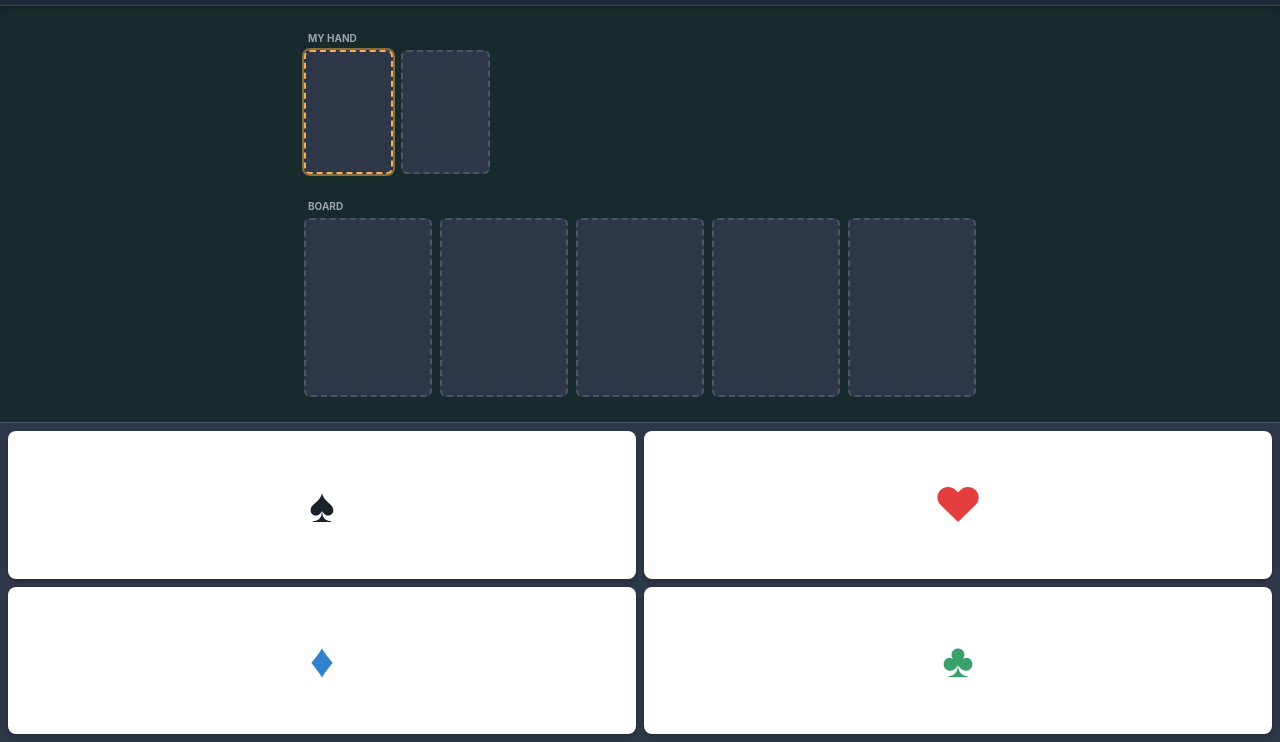
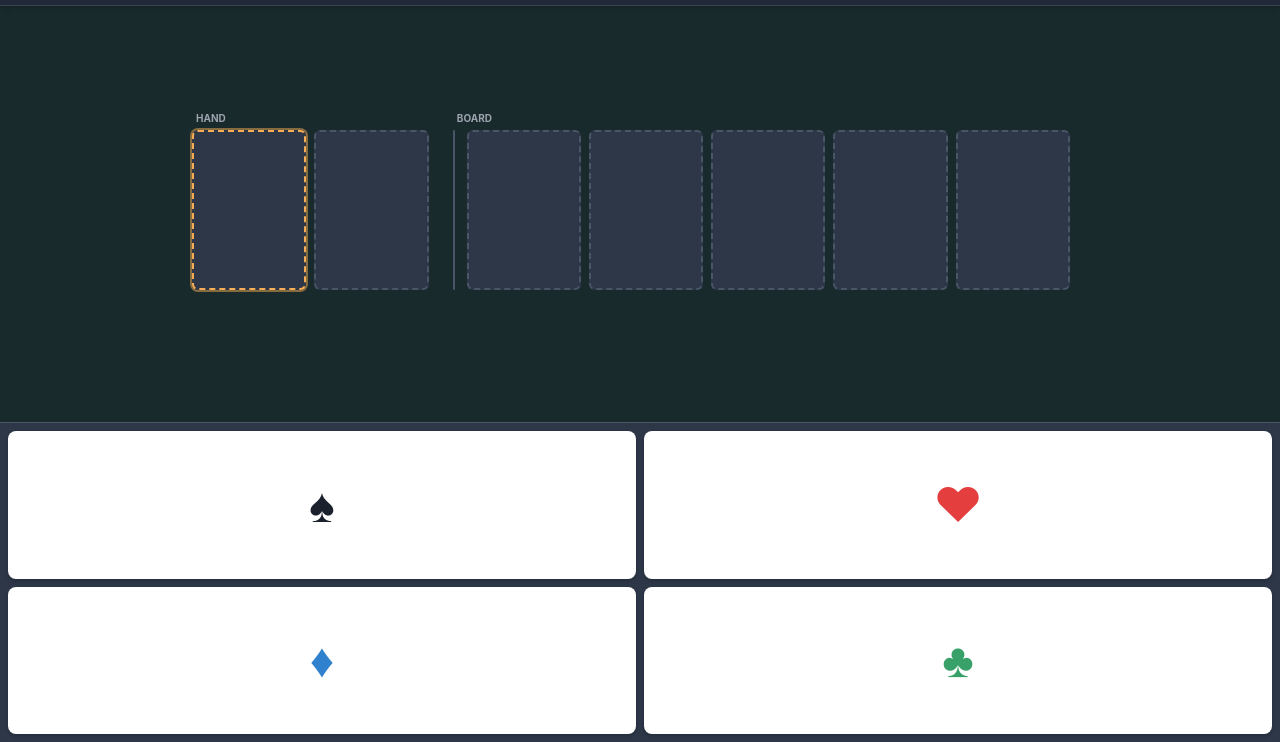
Before and after one commit to seiichiM/pcalc, a plain HTML site: page index.html in a window 1280 px wide. Shown: the part 58-800 px from the top of the page. Drawn offline with nearby package versions, Linux system fonts and the light colour scheme.

Commit message:
Add index.html

```diff
--- a/index.html
+++ b/index.html
@@ -32,7 +32,7 @@
             align-items: center;
             justify-content: center;
             font-weight: bold;
-            font-size: clamp(1rem, 2.5vh, 1.5rem);
+            font-size: clamp(0.8rem, 2vh, 1.2rem); /* Slightly smaller for 7 in row */
             cursor: pointer;
             transition: all 0.1s;
             position: relative;
@@ -62,7 +62,7 @@
             flex: 1 1 auto;
             display: flex;
             flex-direction: column;
-            justify-content: space-evenly;
+            justify-content: center; /* Center vertically */
             padding: 0.5rem;
             background: rgba(20, 83, 45, 0.2);
             overflow-y: auto;
@@ -79,8 +79,6 @@
         }
 
         /* --- Picker Grids --- */
-
-        /* Suit Picker: 2x2 Grid */
         .suit-grid {
             display: grid;
             grid-template-columns: 1fr 1fr;
@@ -101,14 +99,13 @@
         }
         .suit-btn:active { transform: scale(0.98); }
 
-        /* Rank Picker: 4 cols x 4 rows */
         .rank-grid {
-            display: grid;
-            grid-template-columns: repeat(4, 1fr);
-            grid-template-rows: repeat(4, 1fr);
+            display: flex;
+            flex-wrap: wrap;
             gap: 4px;
             height: 100%;
             width: 100%;
+            align-content: stretch;
         }
         .rank-btn {
             background: white;
@@ -120,6 +117,17 @@
             font-weight: bold;
             color: #1a202c;
             cursor: pointer;
+            flex-grow: 1;
+            margin-bottom: 0;
+            box-sizing: border-box;
+        }
+        .rank-btn.width-third {
+            width: calc(33.333% - 4px);
+            height: calc(25% - 4px);
+        }
+        .rank-btn.width-quarter {
+            width: calc(25% - 4px);
+            height: calc(25% - 4px);
         }
         .rank-btn.disabled {
             opacity: 0.2;
@@ -128,13 +136,20 @@
         }
         .rank-btn:active { background: #e2e8f0; }
 
-        /* Selected Suit Indicator in Rank Picker */
         .rank-header {
             display: flex;
             justify-content: space-between;
             align-items: center;
             margin-bottom: 4px;
             height: 30px;
+        }
+
+        /* Separator for Hole/Board */
+        .separator {
+            width: 2px;
+            background-color: #4a5568;
+            margin: 0 4px;
+            border-radius: 1px;
         }
 
     </style>
@@ -175,28 +190,43 @@
         </div>
     </div>
 
-    <!-- Table -->
+    <!-- Table: Single Row Layout -->
     <div class="table-area">
-        <div class="w-full max-w-2xl mx-auto">
-            <div class="text-[10px] text-gray-400 mb-1 ml-1 font-bold">MY HAND</div>
-            <div class="grid grid-cols-7 gap-2">
-                <div class="card-slot col-span-1" id="hole-1" onclick="selectSlot('hole-1')"></div>
-                <div class="card-slot col-span-1" id="hole-2" onclick="selectSlot('hole-2')"></div>
-                <div class="col-span-5 flex items-center pl-2">
-                     <div id="loading" class="hidden text-yellow-400 text-sm animate-pulse font-mono">Simulating...</div>
+        <div class="w-full max-w-4xl mx-auto flex flex-col gap-1">
+
+            <!-- Labels -->
+            <div class="flex px-1 text-[10px] text-gray-400 font-bold">
+                <div style="flex: 2">HAND</div>
+                <div style="width: 10px"></div>
+                <div style="flex: 5">BOARD</div>
+            </div>
+
+            <!-- Cards Row -->
+            <div class="flex gap-2 h-32 md:h-40">
+                <!-- Hole Cards (2) -->
+                <div class="flex gap-2 flex-1">
+                    <div class="card-slot flex-1" id="hole-1" onclick="selectSlot('hole-1')"></div>
+                    <div class="card-slot flex-1" id="hole-2" onclick="selectSlot('hole-2')"></div>
+                </div>
+
+                <!-- Separator -->
+                <div class="separator"></div>
+
+                <!-- Board Cards (5) -->
+                <div class="flex gap-2 flex-[2.5]">
+                    <div class="card-slot flex-1" id="board-1" onclick="selectSlot('board-1')"></div>
+                    <div class="card-slot flex-1" id="board-2" onclick="selectSlot('board-2')"></div>
+                    <div class="card-slot flex-1" id="board-3" onclick="selectSlot('board-3')"></div>
+                    <div class="card-slot flex-1" id="board-4" onclick="selectSlot('board-4')"></div>
+                    <div class="card-slot flex-1" id="board-5" onclick="selectSlot('board-5')"></div>
                 </div>
             </div>
-        </div>
 
-        <div class="w-full max-w-2xl mx-auto mt-2">
-            <div class="text-[10px] text-gray-400 mb-1 ml-1 font-bold">BOARD</div>
-            <div class="grid grid-cols-5 gap-2">
-                <div class="card-slot" id="board-1" onclick="selectSlot('board-1')"></div>
-                <div class="card-slot" id="board-2" onclick="selectSlot('board-2')"></div>
-                <div class="card-slot" id="board-3" onclick="selectSlot('board-3')"></div>
-                <div class="card-slot" id="board-4" onclick="selectSlot('board-4')"></div>
-                <div class="card-slot" id="board-5" onclick="selectSlot('board-5')"></div>
+            <!-- Loading Indicator -->
+            <div class="h-6 flex justify-center items-center">
+                 <div id="loading" class="hidden text-yellow-400 text-sm animate-pulse font-mono">Simulating...</div>
             </div>
+
         </div>
     </div>
 
@@ -372,7 +402,6 @@
                 container.appendChild(grid);
             } else {
                 // Show Rank Picker
-                // Header to go back
                 const header = document.createElement('div');
                 header.className = 'rank-header';
 
@@ -386,7 +415,6 @@
                 `;
                 container.appendChild(header);
 
-                // Used cards check
                 const usedRanks = new Set();
                 [...state.hole, ...state.board].forEach(c => {
                     if(c && c.s === state.tempSuit) usedRanks.add(c.r);
@@ -394,13 +422,15 @@
 
                 const grid = document.createElement('div');
                 grid.className = 'rank-grid';
-                // Adjust grid height: container h - header h (30) - gap
                 grid.style.height = 'calc(100% - 34px)';
 
                 RANKS.forEach((rank, rIdx) => {
                     const btn = document.createElement('div');
                     const isUsed = usedRanks.has(rIdx);
-                    btn.className = `rank-btn suit-${suitChar} ${isUsed ? 'disabled' : ''}`;
+                    // Add layout classes
+                    const layoutClass = rIdx < 9 ? 'width-third' : 'width-quarter';
+
+                    btn.className = `rank-btn suit-${suitChar} ${layoutClass} ${isUsed ? 'disabled' : ''}`;
                     btn.innerHTML = rank;
                     btn.onclick = () => pickRank(rIdx);
                     grid.appendChild(btn);
```
